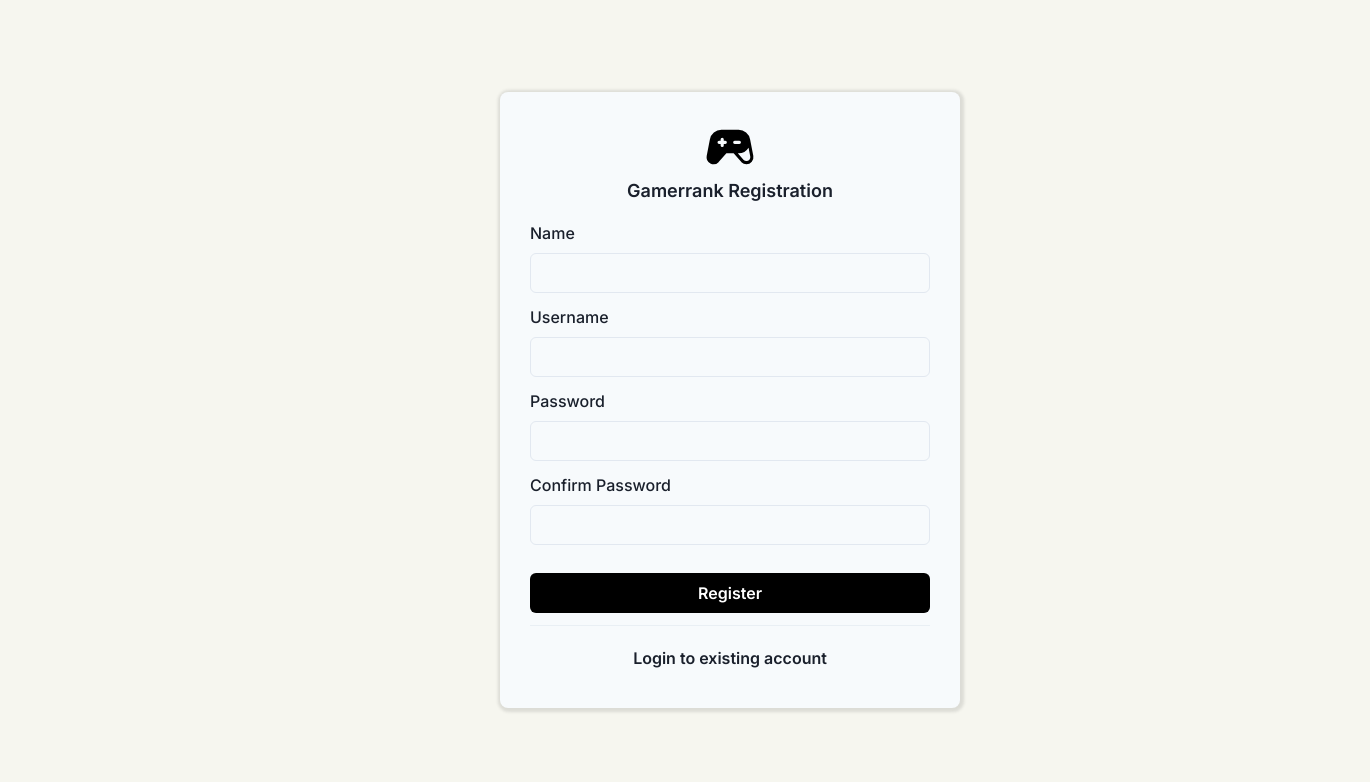
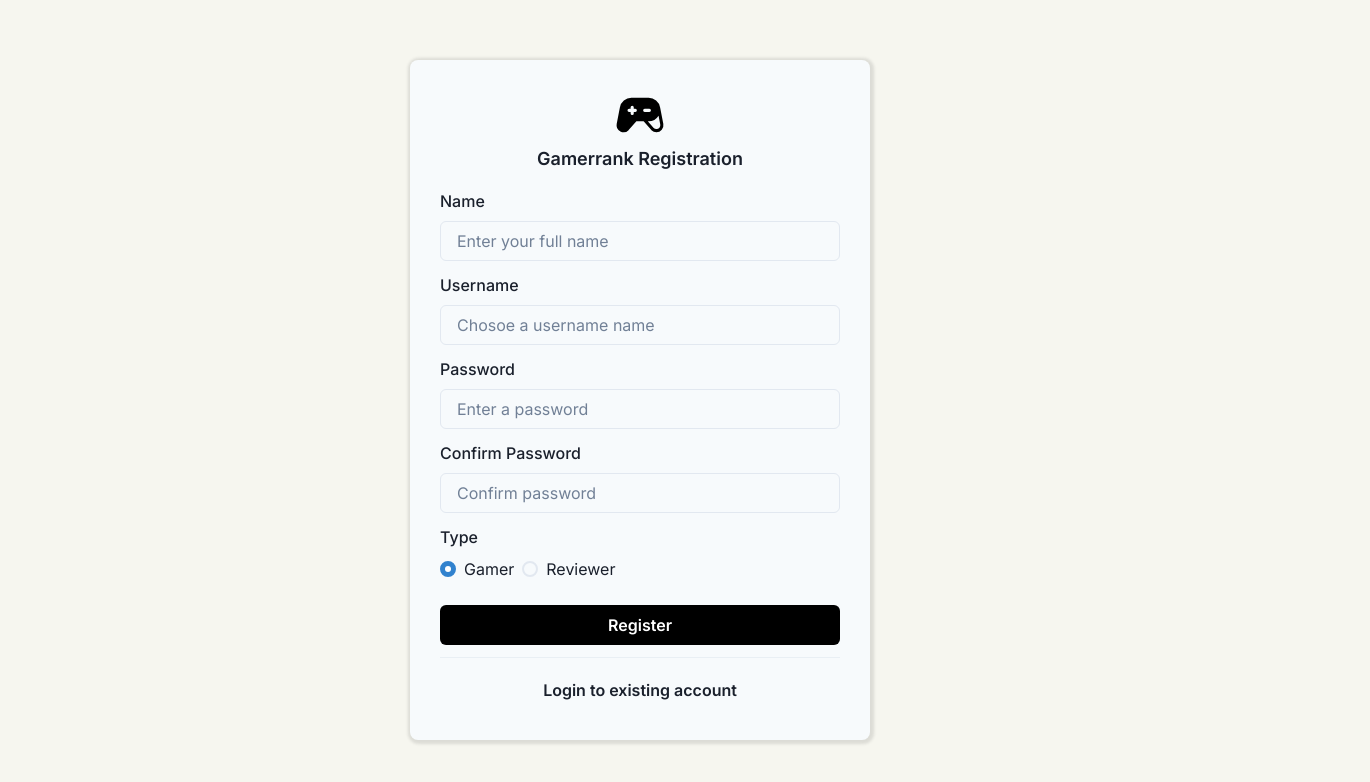
Before and after one commit to jdp323/gamerrank-front, a Next.js app: page /register in a window 1280 px wide. Shown: the top 782 px of the page, 1370 px wide, since content can reach past the window. Built offline with nearby package versions, Linux system fonts and the light colour scheme.

Commit message:
implemented votes

```diff
--- a/app/game/[id]/page.tsx
+++ b/app/game/[id]/page.tsx
@@ -14,7 +14,7 @@ export default function GamePage() {
   const { id } = useParams();
 
   const { data } = useQuery({
-    queryKey: ["game", id],
+    queryKey: ["game", Number(id)],
     queryFn: () => API.fetchGame(Number(id)),
   });
 
@@ -32,10 +32,10 @@ export default function GamePage() {
       {data && (
         <>
           <DetailedGameCard
+            id={Number(data.id)}
             date={new Date(data.createdAt).toLocaleString()}
             author={data.createdBy.username}
             desc={data.description}
-            id={data.id}
             image={API_URL + data.imageUrl}
             reviews={data._count.reviews}
             votes={data._count.votes}
--- a/app/login/page.tsx
+++ b/app/login/page.tsx
@@ -39,7 +39,7 @@ export default function LoginPage() {
 
   return (
     <Flex
-      w="100vw"
+      w="100%"
       h="100vh"
       justify={"center"}
       align={"center"}
--- a/app/register/page.tsx
+++ b/app/register/page.tsx
@@ -1,3 +1,6 @@
+"use client";
+import { useUser } from "@/contexts/UserContext";
+import { API } from "@/services/api";
 import {
   Button,
   Divider,
@@ -8,13 +11,68 @@ import {
   Heading,
   Input,
   Link,
+  Radio,
+  RadioGroup,
+  Stack,
+  Text,
 } from "@chakra-ui/react";
+import { isAxiosError } from "axios";
+import { useRouter } from "next/navigation";
+import { useState, FormEventHandler } from "react";
+import toast from "react-hot-toast";
 import { PiGameControllerFill } from "react-icons/pi";
 
 export default function RegisterPage() {
+  const [inputs, setInputs] = useState({
+    name: "",
+    username: "",
+    password: "",
+    confirmPassword: "",
+    type: "GAMER",
+  });
+  const [loading, setLoading] = useState(false);
+  const router = useRouter();
+  const user = useUser();
+  const [error, setError] = useState("");
+  const handleSubmit: FormEventHandler = async (e) => {
+    e.preventDefault();
+    setError("");
+    if (inputs.password != inputs.confirmPassword) {
+      setError("Passwords don't match");
+      return;
+    }
+    if (/^[a-zA-Z0-9]+$/.test(inputs.username) == false) {
+      setError("Username can only contain letters and numbers");
+      return;
+    }
+
+    setLoading(true);
+    try {
+      const { token } = await API.registerUser(
+        inputs.username,
+        inputs.password,
+        inputs.name,
+        inputs.type
+      );
+      localStorage.setItem("token", token);
+      toast.success("Registration successful");
+      router.replace("/");
+      user.refetch();
+    } catch (er) {
+      console.log(er);
+      if (isAxiosError(er) && er.response?.data.error) {
+        setError(er.response?.data.error);
+      } else toast.error("Failed to login, try again");
+    } finally {
+      setLoading(false);
+    }
+
+    return false;
+  };
+
   return (
     <Flex
-      w="100vw"
+      w="100%"
       h="100vh"
       justify={"center"}
       align={"center"}
@@ -44,39 +102,88 @@ export default function RegisterPage() {
             Gamerrank Registration
           </Heading>
         </Flex>
-        <Flex as={"form"} flexDir={"column"} gap={3}>
+        <Flex as={"form"} flexDir={"column"} gap={3} onSubmit={handleSubmit}>
           <FormControl>
             <FormLabel>Name</FormLabel>
-            <Input type="text" />
+            <Input
+              placeholder="Enter your full name"
+              type="text"
+              minLength={3}
+              isRequired
+              value={inputs.name}
+              onChange={(e) => {
+                setInputs({ ...inputs, name: e.target.value });
+              }}
+            />
             <FormErrorMessage>Error</FormErrorMessage>
           </FormControl>
           <FormControl>
             <FormLabel>Username</FormLabel>
-            <Input type="username" />
+            <Input
+              placeholder="Chosoe a username name"
+              minLength={3}
+              type="username"
+              isRequired
+              value={inputs.username}
+              onChange={(e) => {
+                setInputs({ ...inputs, username: e.target.value });
+              }}
+            />
             <FormErrorMessage>Error</FormErrorMessage>
           </FormControl>
           <FormControl>
             <FormLabel>Password</FormLabel>
-            <Input type="password" />
+            <Input
+              placeholder="Enter a password"
+              minLength={5}
+              type="password"
+              isRequired
+              value={inputs.password}
+              onChange={(e) => {
+                setInputs({ ...inputs, password: e.target.value });
+              }}
+            />
             <FormErrorMessage>Error</FormErrorMessage>
           </FormControl>
           <FormControl>
             <FormLabel>Confirm Password</FormLabel>
-            <Input type="password" />
+            <Input
+              placeholder="Confirm password"
+              minLength={5}
+              type="password"
+              isRequired
+              value={inputs.confirmPassword}
+              onChange={(e) => {
+                setInputs({ ...inputs, confirmPassword: e.target.value });
+              }}
+            />
             <FormErrorMessage>Error</FormErrorMessage>
           </FormControl>
+          <FormControl>
+            <FormLabel>Type</FormLabel>
+            <RadioGroup
+              onChange={(v) => setInputs({ ...inputs, type: v })}
+              value={inputs.type}
+            >
+              <Stack direction="row">
+                <Radio value="GAMER">Gamer</Radio>
+                <Radio value="REVIEWER">Reviewer</Radio>
+              </Stack>
+            </RadioGroup>
+          </FormControl>
+          <Text color="red.600">{error}</Text>
           <Button
             type="submit"
             variant={"blackAlpha"}
             bg={"black"}
             color="white"
-            mt={4}
+            isLoading={loading}
           >
             Register
           </Button>
           <Divider></Divider>
 
-          <Button as={Link} href="/login" variant={"ghost"}>
+          <Button as={Link} disabled={loading} href="/login" variant={"ghost"}>
             Login to existing account
           </Button>
         </Flex>
--- a/contexts/UserContext.tsx
+++ b/contexts/UserContext.tsx
@@ -28,6 +28,7 @@ export function UserContextProvider({
     const token = localStorage.getItem("token");
     if (!token) {
       setLoading(false);
+      setUser(null);
       return;
     }
     API.fetchCurrentUser()
@@ -36,6 +37,7 @@ export function UserContextProvider({
         setUser(user);
       })
       .catch((er) => {
+        setUser(null);
         console.error(er);
         localStorage.removeItem("token"); // remove token from storage to avoid dead refetching
       })
--- a/molecules/GameCard.tsx
+++ b/molecules/GameCard.tsx
@@ -56,6 +56,7 @@ export function GameCard(props: {
             </Text>
             <Divider orientation="vertical" borderColor="primary" />
             <Button
+              cursor={"default"}
               variant={"outline"}
               size={"xs"}
               leftIcon={<MdOutlineThumbUp size={16} />}
@@ -63,6 +64,7 @@ export function GameCard(props: {
               {props.votes}
             </Button>
             <Button
+              cursor={"default"}
               variant={"ghost"}
               size={"xs"}
               leftIcon={<MdOutlineRateReview size={16} />}
--- a/molecules/Hero.tsx
+++ b/molecules/Hero.tsx
@@ -102,6 +102,12 @@ export default function Hero() {
                 colorScheme="whiteAlpha"
                 color="white"
                 size="sm"
+                onClick={() => {
+                  localStorage.removeItem("token");
+                  user.refetch();
+
+                  location.reload();
+                }}
               >
                 Logout
               </Button>
--- a/services/api.ts
+++ b/services/api.ts
@@ -13,7 +13,7 @@ interface ITimelineGame {
   createdBy: { name: string; id: number; username: string };
 }
 
-interface IGame {
+export interface IGame {
   id: number;
   title: string;
   description: string;
@@ -57,7 +57,7 @@ export namespace API {
     return res.data;
   }
   export async function fetchCurrentUser(): Promise<IUser> {
-    const token = localStorage.getItem("token");
+    const token = getToken();
 
     const res = (await axios.get(API_URL + "/user/get", {
       headers: { Authorization: "Bearer " + token },
@@ -74,4 +74,45 @@ export namespace API {
     })) as any;
     return res.data;
   }
+  export async function registerUser(
+    username: string,
+    password: string,
+    name: string,
+    type: string
+  ): Promise<{ token: string }> {
+    const res = (await axios.post(API_URL + "/user/register", {
+      username,
+      password,
+      type,
+      name,
+    })) as any;
+    return res.data;
+  }
+  export async function fetchVoteStatus(gameId: number): Promise<boolean> {
+    const res = (await axios.get(API_URL + "/vote/voted/" + gameId, {
+      headers: { Authorization: "Bearer " + getToken() },
+    })) as any;
+    return res.data.voted;
+  }
+  export async function updateVoteStatus(
+    gameId: number,
+    status: boolean
+  ): Promise<boolean> {
+    const res = (await axios.post(
+      API_URL + "/vote/vote",
+      {
+        gameId,
+        status,
+      },
+      {
+        headers: { Authorization: "Bearer " + getToken() },
+      }
+    )) as any;
+    return res.data;
+  }
+
+  function getToken() {
+    const token = localStorage.getItem("token");
+    return token;
+  }
 }
```
Also changed, not shown: molecules/DetailedGameCard.tsx (+64 -16 lines), molecules/ReviewsList.tsx (+16 -6 lines), 1 other file (tests, documents, lock files or other folders).
